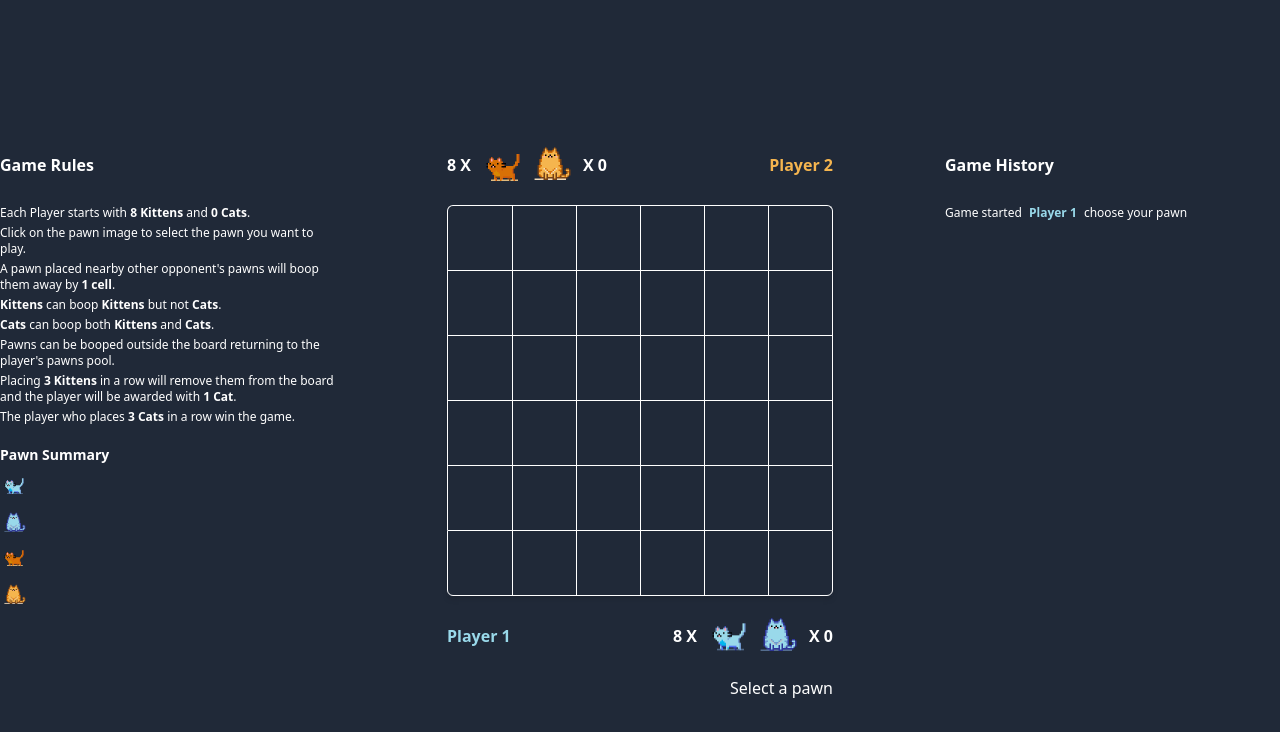
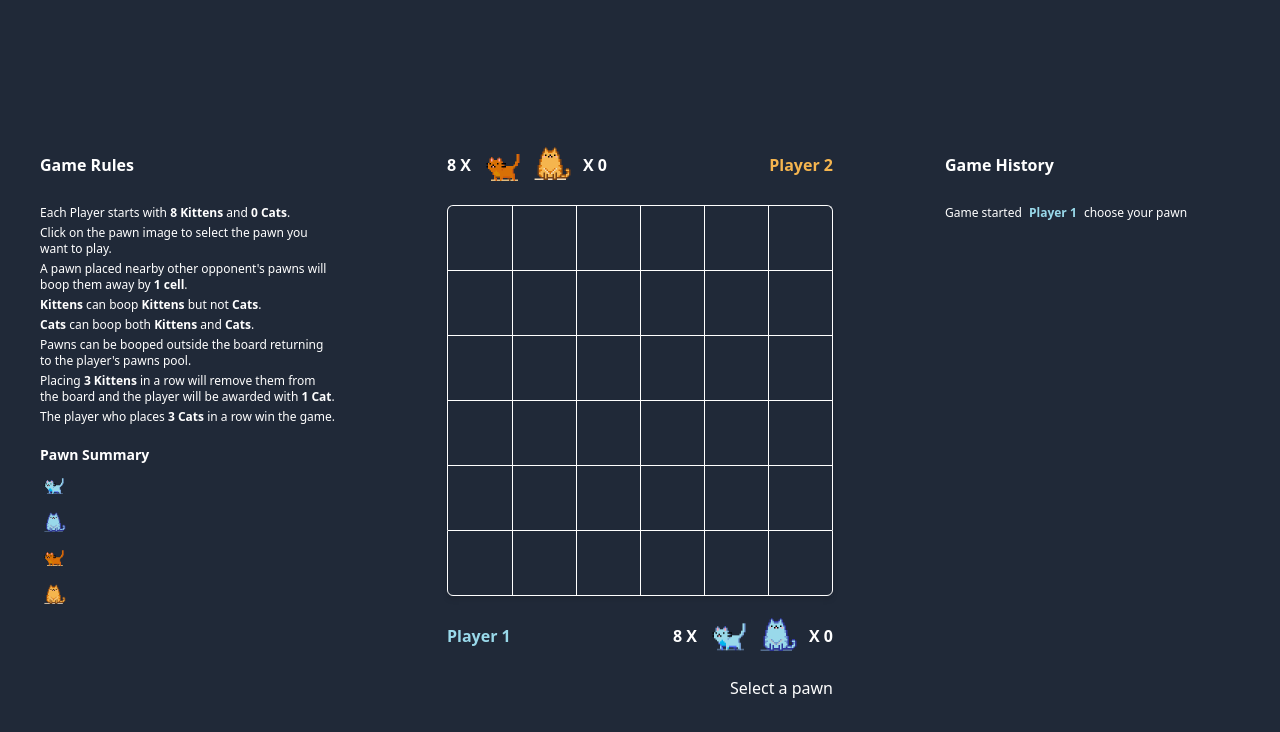
Before and after one commit to andreatarozzo/pawn-pusher, a React (Vite) app: page / in a window 1280 px wide. Shown: the top 732 px of the page. Built offline with nearby package versions, Linux system fonts and the light colour scheme.

Commit message:
chore: adding some padding

```diff
--- a/src/App.tsx
+++ b/src/App.tsx
@@ -23,7 +23,7 @@ function App() {
   };
 
   return (
-    <div className="w-full">
+    <div className="w-full p-10">
       <BoardContainer
         gameState={gameState}
         onGameWonHandler={(winner: Player) => onGameWonHandler(winner)}
```
